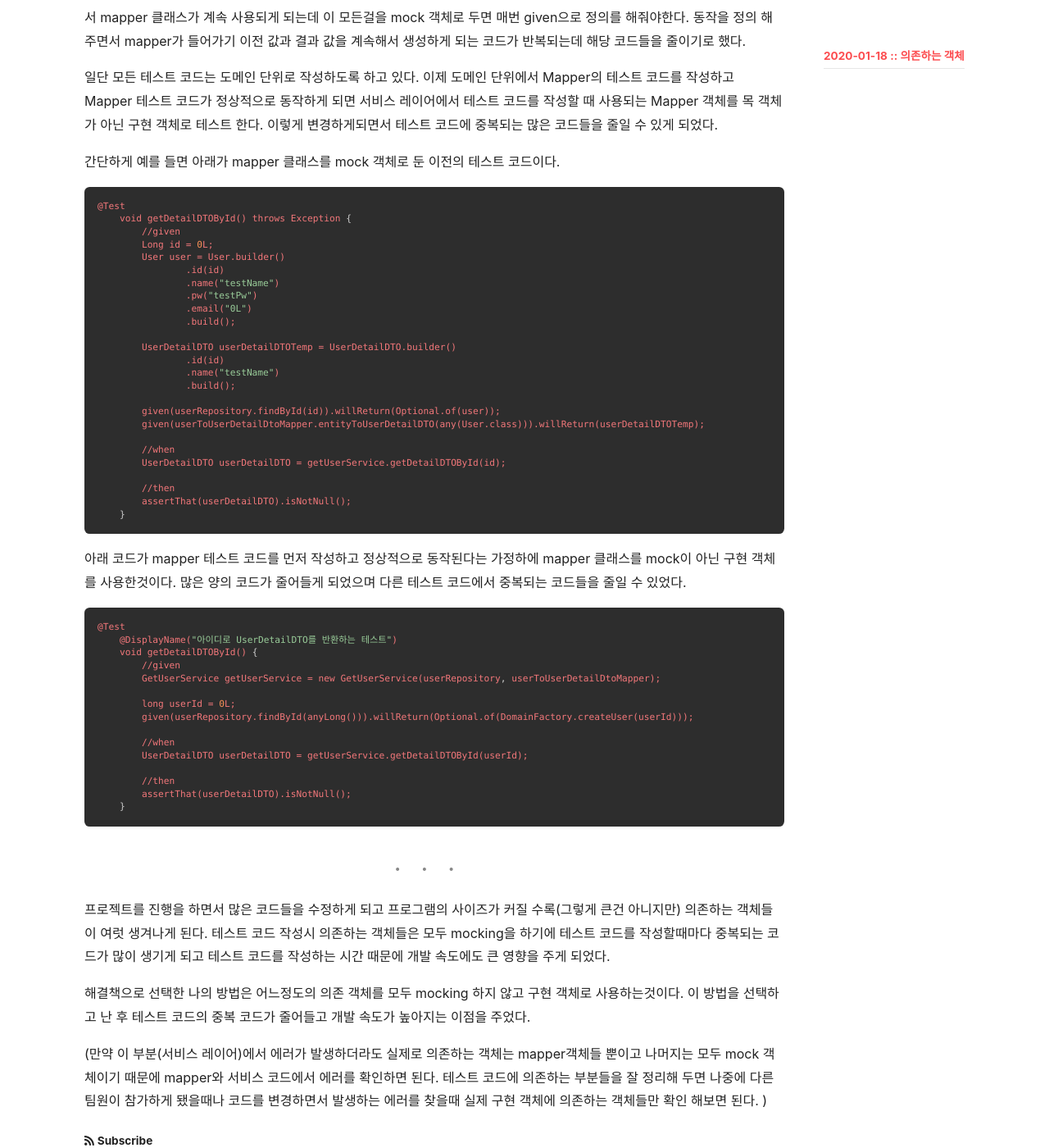
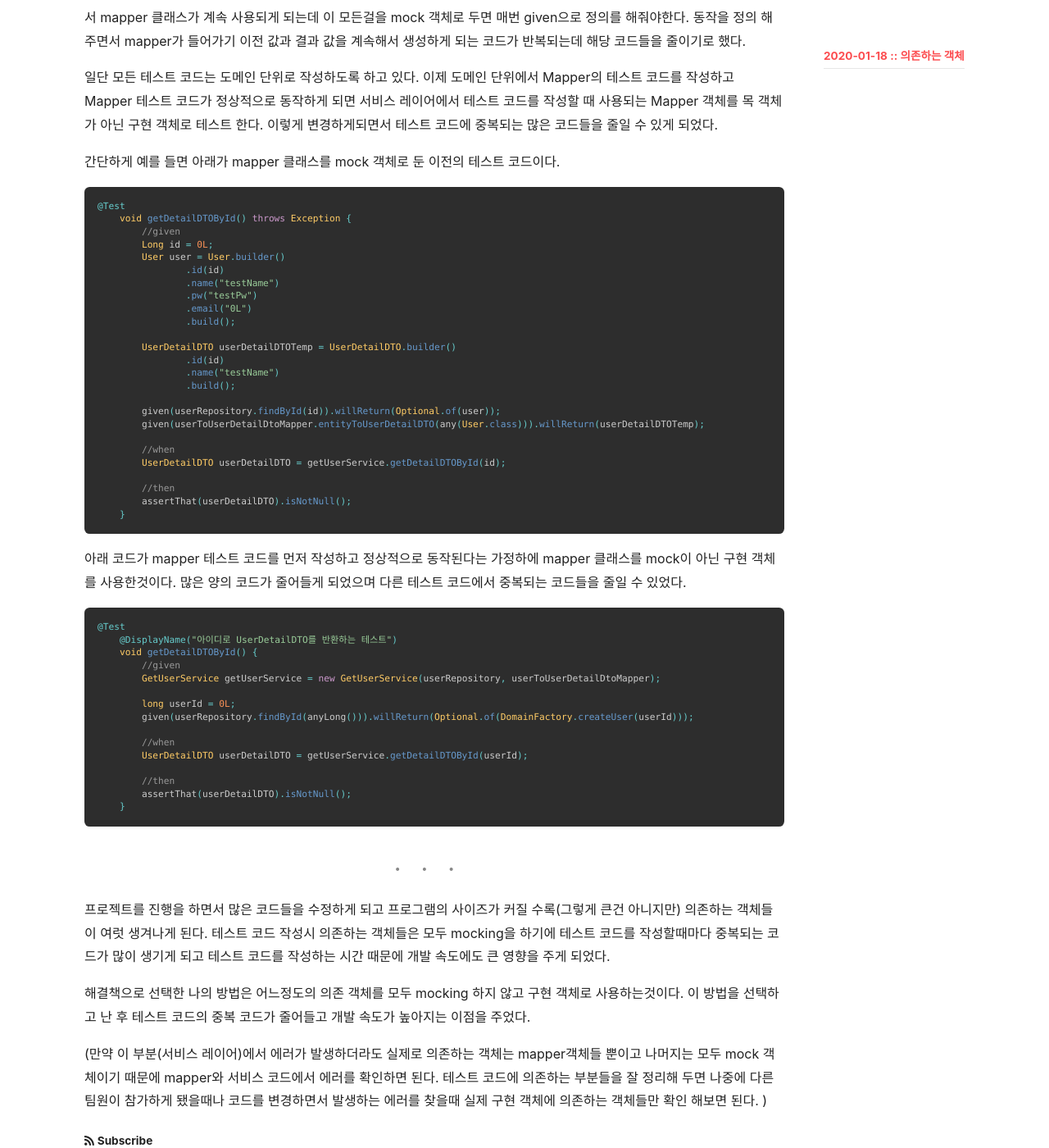
Before and after one commit to lcy960729/blog.maker, a Jekyll site: the page built from _posts/WordBookProject/2020-01-18-의존하는-객체에-대한-테스트-코드-고찰.md, in a window 1280 px wide and 1400 px high, scrolled down 455 px. Shown: the whole window at 82% size. Built offline with Jekyll 4.4.1, drawn with Linux system fonts in a browser that asks for light colours; nearby versions of some CDN libraries; comment, search, counter and statistics services are not loaded.

Commit message:
Update Posts

````diff
--- a/_posts/WordBookProject/2020-01-18-의존하는-객체에-대한-테스트-코드-고찰.md
+++ b/_posts/WordBookProject/2020-01-18-의존하는-객체에-대한-테스트-코드-고찰.md
@@ -13,7 +13,7 @@ key: 의존하는 객체에 대한 테스트 코드 고찰
 
 간단하게 예를 들면 아래가 mapper 클래스를 mock 객체로 둔 이전의 테스트 코드이다.
 
-```json
+```java
 @Test
     void getDetailDTOById() throws Exception {
         //given
@@ -43,7 +43,7 @@ key: 의존하는 객체에 대한 테스트 코드 고찰
 
 아래 코드가 mapper 테스트 코드를 먼저 작성하고 정상적으로 동작된다는 가정하에 mapper 클래스를 mock이 아닌 구현 객체를 사용한것이다. 많은 양의 코드가 줄어들게 되었으며  다른 테스트 코드에서 중복되는 코드들을 줄일 수 있었다.
 
-```json
+```java
 @Test
     @DisplayName("아이디로 UserDetailDTO를 반환하는 테스트")
     void getDetailDTOById() {
````
Also changed, not shown: _posts/WordBookProject/2020-01-11-단어장-도메인-재구성.md (+1 -1 lines), _posts/WordBookProject/2020-01-17-도메인-기능들-구현-완료.md (+6 -6 lines), _posts/WordBookProject/2020-12-01-요구사항-분석-정리.md (+0 -2 lines), _posts/WordBookProject/2020-12-16-Spring-Boot-Controller-Layer-ErrorHandling-And-Validation-Check.md (+1 -1 lines), _posts/WordBookProject/2020-12-29-Service-Layer-Validator-테스트-문제점.md (+1 -1 lines), _posts/WordBookProject/2020-01-17-도메인-기능들-구현-완료/1-User-도메인.md (renamed from _posts/WordBookProject/2020-01-17 도메인 기능들 구현 완료/1-User-도메인.md.md), _posts/WordBookProject/2020-01-17-도메인-기능들-구현-완료/2-UserWordBook-도메인.md (renamed from _posts/WordBookProject/2020-01-17 도메인 기능들 구현 완료/2-UserWordBook-도메인.md.md), _posts/WordBookProject/2020-01-17-도메인-기능들-구현-완료/3-Word-Of-UserWordBook-도메인.md (renamed from _posts/WordBookProject/2020-01-17 도메인 기능들 구현 완료/3-Word-Of-UserWordBook-도메인.md), _posts/WordBookProject/2020-01-17-도메인-기능들-구현-완료/4-StudyGroup-도메인.md (renamed from _posts/WordBookProject/2020-01-17 도메인 기능들 구현 완료/4-StudyGroup-도메인.md), _posts/WordBookProject/2020-01-17-도메인-기능들-구현-완료/5-StudyGroupWordBook-도메인.md (renamed from _posts/WordBookProject/2020-01-17 도메인 기능들 구현 완료/5-StudyGroupWordBook-도메인.md), _posts/WordBookProject/2020-01-17-도메인-기능들-구현-완료/6-Word-Of-StudyGroupWordBook-도메인.md (renamed from _posts/WordBookProject/2020-01-17 도메인 기능들 구현 완료/6-Word-Of-StudyGroupWordBook-도메인.md), assets/images/2020-01-11-단어장-도메인-재구성/ERD.png (renamed from _posts/WordBookProject/2020-01-11 단어장 도메인 재구성/ERD.png), assets/images/2020-12-29-Service-Layer-Validator-테스트-문제점/Untitled.png (renamed from _posts/WordBookProject/2020-12-29 Service Layer Validator 테스트 문제점/Untitled.png).
